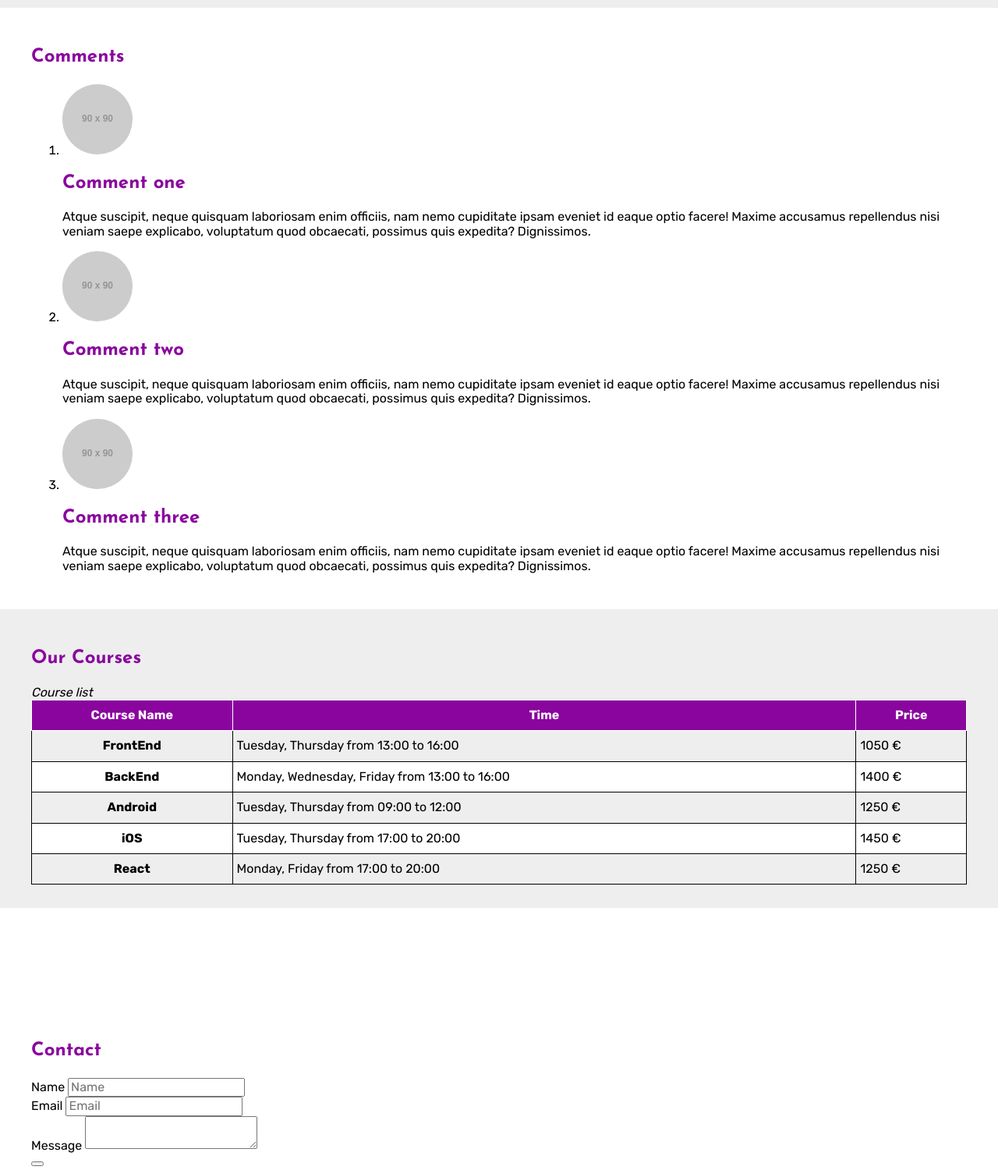
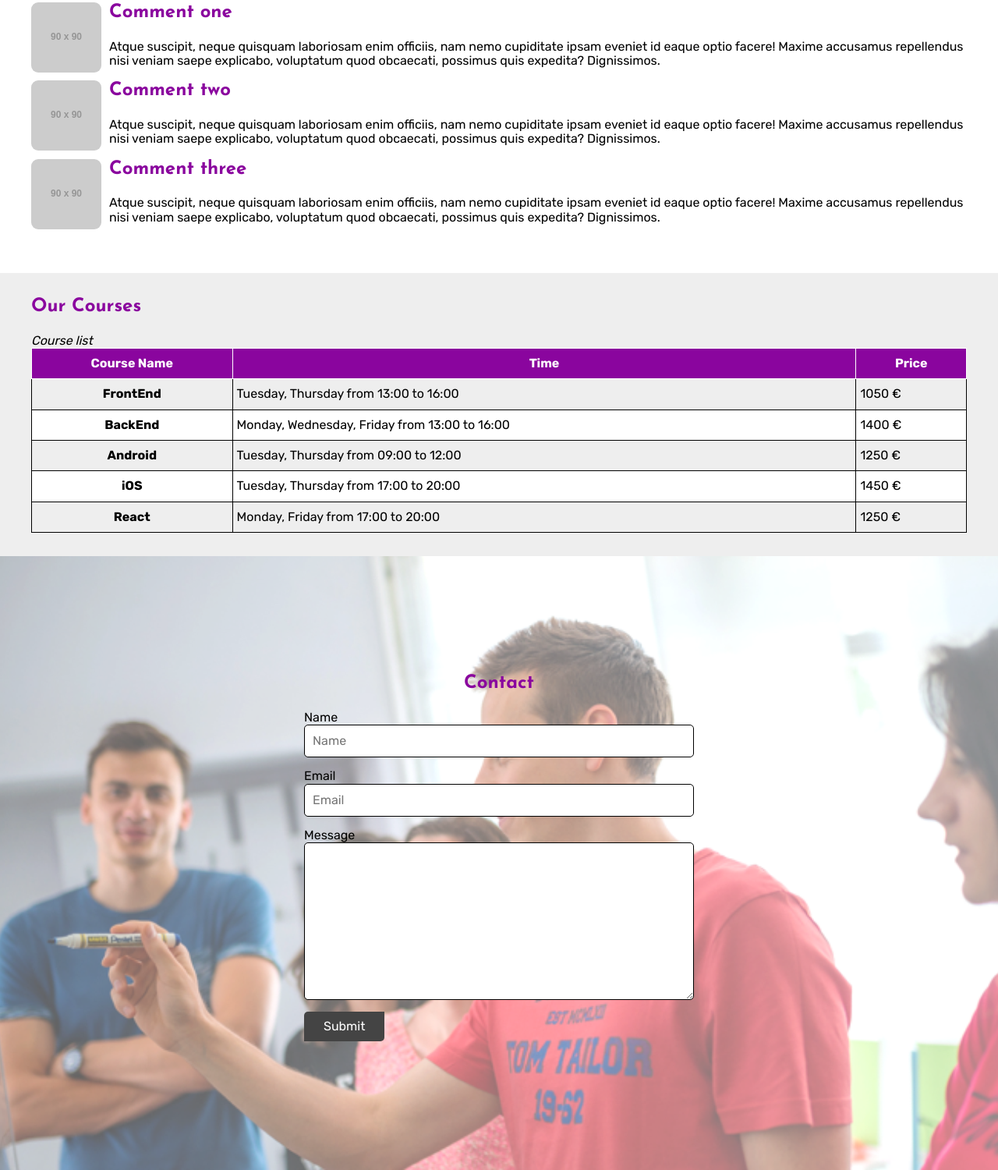
Before and after one commit to risticstef/learningSass, a plain HTML site: page public_html/index.html in a window 1280 px wide. Shown: the part 1201-2701 px from the top of the page at 78% size. Drawn offline with Linux system fonts and the light colour scheme; placeholder pictures from the web are drawn by us.

Commit message:
comment and contact section done

```diff
--- a/public_html/index.html
+++ b/public_html/index.html
@@ -193,10 +193,10 @@
                     </div>
                     <div class="form-group">
                         <label for="message">Message</label>
-                        <textarea class="form-control" name="message" id="message"></textarea>
+                        <textarea class="form-control" name="message" id="message" rows="5"></textarea>
                     </div>
                     <div class="form-group">
-                        <button type="submit" name="send" value="yes"></button>
+                        <button class="btn-default" type="submit" name="send" value="yes">Submit</button>
                     </div>
                 </form>
             </div>
--- a/public_html/scss/partials/_base.scss
+++ b/public_html/scss/partials/_base.scss
@@ -44,4 +44,5 @@ h1, h2, h3, h4, h5, h6{
     font-family: $heading-font;
     font-weight: $heading-weight;
     color: $heading-color;
+    margin-top: 0px;
 }
--- a/public_html/scss/partials/_commentSection.scss
+++ b/public_html/scss/partials/_commentSection.scss
@@ -5,9 +5,33 @@ $comment-bg: $white;
     // background: $comment-bg;
     @include styleSection(30px, 30px, $comment-bg);
 
-    .comment-img{
-        img{
-            @include radius(50%);
+    .comment-list{
+        list-style: none;
+        padding: 0px;
+
+        .comment-item{
+            display: flex;
+
+            .comment-body{
+                padding-left: 10px;
+            }
+
+            .comment-img{
+                flex: 0 0 50px;
+                img{
+                    @include radius(10%);
+                }
+            }
+        }  // .comment-item
+    } // .comment-list
+} // .comment-section
+
+@media(min-width: 768px){
+    .comment-section{
+        .comment-list{
+            .comment-img{
+                flex: 0 0 90px !important;
+            }
         }
     }
 }
--- a/public_html/scss/partials/_contactSection.scss
+++ b/public_html/scss/partials/_contactSection.scss
@@ -1,5 +1,39 @@
 $contact-bg: $white;
+$input-border: 1px solid $black;
 
 .contact-section{
     @include styleSection(150px, 150px, $contact-bg);
+
+    background-image: url(../img/contact.png);
+    background-size: cover;
+    background-repeat: no-repeat;
+    background-position:top center;
+    background-attachment: fixed;
+
+
+    h2{
+        text-align: center;
+    }
+
+    .contact-form{
+        max-width: 500px;
+        width: 100%;
+        margin: 0 auto;
+
+        .form-group{
+            margin-bottom: 1.5rem;
+            label{
+                display: block;
+            }
+
+            .form-control{
+                display: block;
+                width: 100%;
+                border: $input-border;
+                padding: 0px 10px;
+                line-height: 4rem;
+                @include radius(5px)
+            }
+        }
+    }
 }
```
Also changed, not shown: public_html/scss/theme.css, 1 other file.
